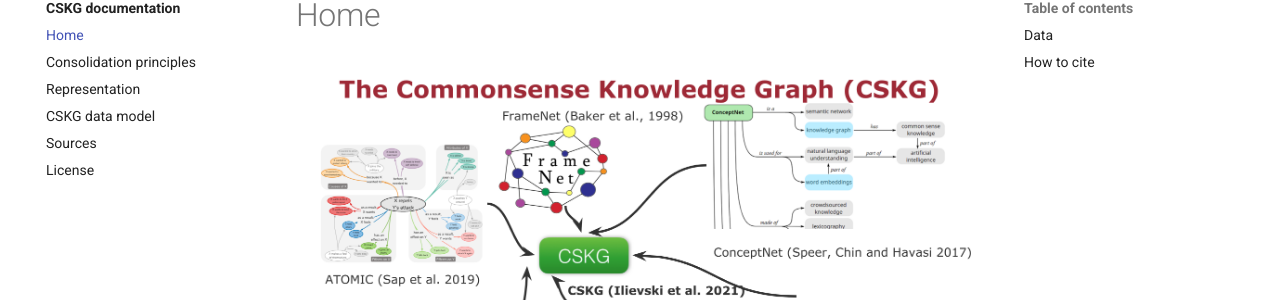
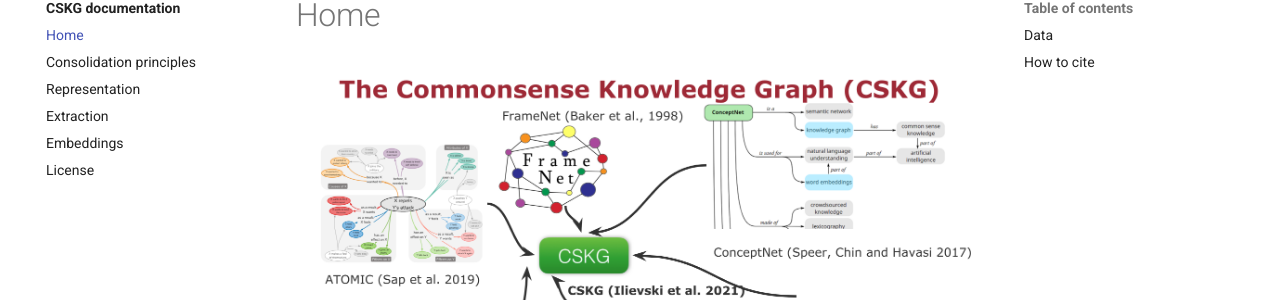
Before and after one commit to usc-isi-i2/cskg, an MkDocs documentation site: the page built from docs/index.md, in a window 1280 px wide. Shown: the part 125-425 px from the top of the page. Built offline with MkDocs 1.6.1 and Material for MkDocs 9.7.7, drawn with Linux system fonts in a browser that asks for light colours; comment, search, counter and statistics services are not loaded.

Commit message:
Update mkdocs.yml

```diff
--- a/mkdocs.yml
+++ b/mkdocs.yml
@@ -4,8 +4,8 @@ nav:
   - Home: index.md
   - Consolidation principles: principles.md
   - Representation: representation.md
-  - CSKG data model: data_model.md
-  - Sources: sources.md
+  - Extraction: extraction.md
+  - Embeddings: embeddings.md
   - License: license.md
 
 theme:
```
